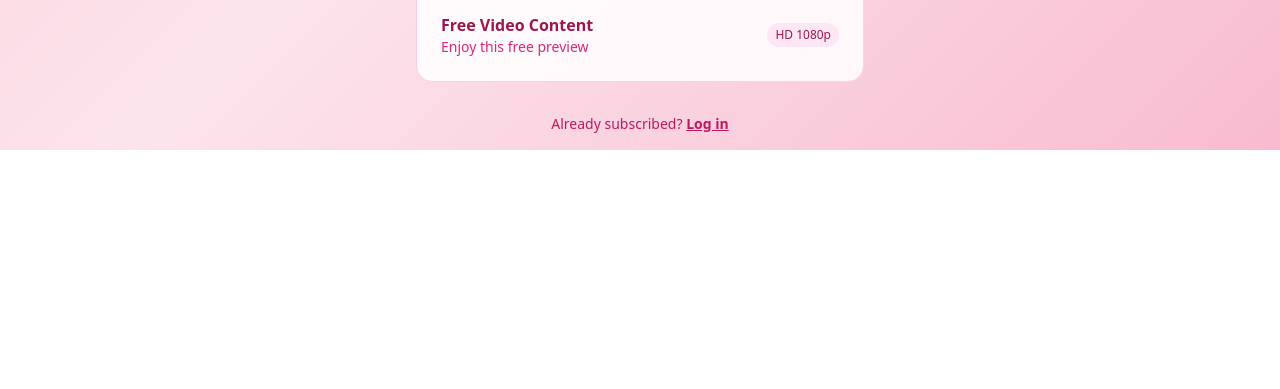
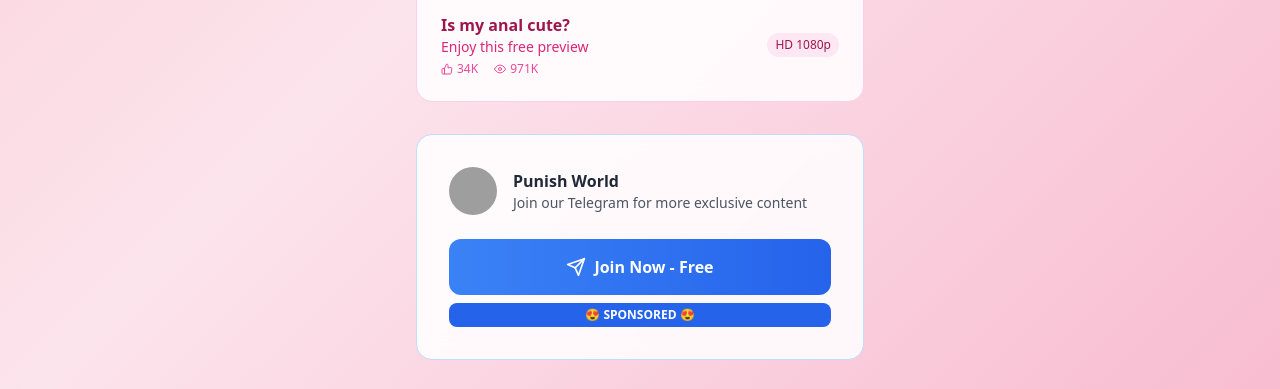
Before and after one commit to ingusaa/emarrb, a plain HTML site: page index.html in a window 1280 px wide. Shown: the part 872-1261 px from the top of the page. Before the commit the page ends 1022 px from the top, so only its background shows below. Drawn offline with nearby package versions, Linux system fonts and the light colour scheme; grey boxes are pictures that could not be loaded.

Commit message:
Update index.html

```diff
--- a/index.html
+++ b/index.html
@@ -96,12 +96,46 @@
             </div>
             <div class="mt-4 flex justify-between items-center">
                 <div>
-                    <h3 class="font-bold text-pink-800">Free Video Content</h3>
+                    <h3 class="font-bold text-pink-800">Is my anal cute?</h3>
                     <p class="text-sm text-pink-600">Enjoy this free preview</p>
+                    <div class="flex space-x-4 mt-1">
+                        <span class="text-xs text-pink-500 flex items-center">
+                            <i data-feather="thumbs-up" class="w-3 h-3 mr-1"></i> 34K
+                        </span>
+                        <span class="text-xs text-pink-500 flex items-center">
+                            <i data-feather="eye" class="w-3 h-3 mr-1"></i> 971K
+                        </span>
+                    </div>
                 </div>
                 <div class="text-xs bg-pink-100 text-pink-800 px-2 py-1 rounded-full">
                     HD 1080p
                 </div>
+            </div>
+        </div>
+
+        <!-- Telegram Premium Content -->
+        <div class="content-card rounded-2xl p-8 mb-8 border border-blue-200">
+            <div class="flex items-center mb-6">
+                <div class="relative w-12 h-12 mr-4">
+                    <div class="absolute inset-0 rounded-full overflow-hidden">
+                        <img src="https://i.postimg.cc/nVjrzRWZ/Picsart-25-09-07-22-08-21-711.jpg"
+                             alt="Telegram Profile"
+                             class="w-full h-full object-cover">
+                    </div>
+                </div>
+                <div>
+                    <h3 class="font-semibold text-gray-800">Punish World</h3>
+                    <p class="text-sm text-gray-600">Join our Telegram for more exclusive content</p>
+                </div>
+            </div>
+
+
+            <a href="https://t.me/punishworld" class="w-full bg-gradient-to-r from-blue-500 to-blue-600 text-white py-4 px-6 rounded-xl font-bold flex items-center justify-center">
+                <i data-feather="send" class="w-5 h-5 mr-2"></i>
+               Join Now - Free
+            </a>
+            <div class="mt-2 bg-blue-600 text-white text-xs font-bold px-2 py-1 rounded-lg text-center">
+                😍 SPONSORED 😍
             </div>
         </div>
 
```
